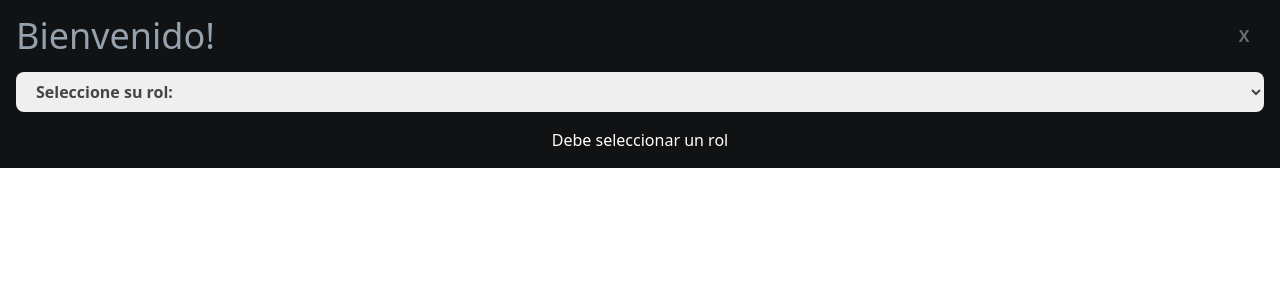
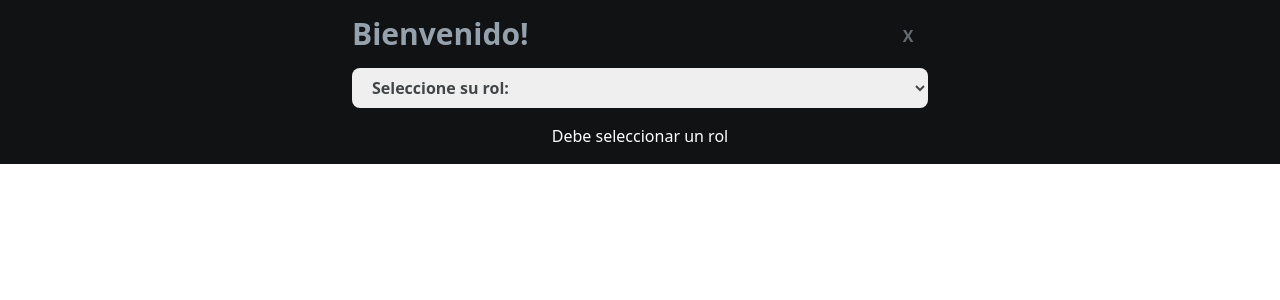
Before and after one commit to mcsmsxfm56/fleexw, a Next.js app in the folder flipper/: page /register in a window 1280 px wide. Shown: the top 300 px of the page. Built offline with nearby package versions, Linux system fonts and the light colour scheme.

Commit message:
Ajusto el width del formulario de registro

```diff
--- a/flipper/src/components/Register/CompanyRegisterForm.tsx
+++ b/flipper/src/components/Register/CompanyRegisterForm.tsx
@@ -6,7 +6,7 @@ import InputField from "../InputField";
 import LoadingSubmitForm from "../LoadingSubmitForm";
 import { Post_Company_Register } from "@/services/PostRegister";
 import { useRouter } from "next/router";
-import { useFormik } from "formik";
+import { Form, useFormik } from "formik";
 import * as yup from "yup";
 
 const harcodedData = {
@@ -79,11 +79,12 @@ const CompanyRegisterForm = () => {
       <h3 className="text-white font-bold">
         Todos los campos son obligatorios
       </h3>
-
       <form
         onSubmit={formik.handleSubmit}
         className="w-full flex flex-col items-center"
       >
+
+
         <InputField
           name="nombre"
           text="Nombre"
--- a/flipper/src/components/Register/RegisterForm.tsx
+++ b/flipper/src/components/Register/RegisterForm.tsx
@@ -33,13 +33,13 @@ const RegisterForm: React.FC = () => {
   };
 
   return (
-    <div className="rounded-lg flex flex-col items-center ">
-      <h1 className="text-[#95A1AC] mb-4 text-4xl self-baseline">
+    <div className="rounded-lg flex flex-col items-center max-w-xl m-auto relative">
+      <h1 className="text-[#95A1AC] mb-4 font-bold text-3xl self-baseline">
         Bienvenido!
       </h1>
 
       <button
-        className="w-[40px] h-[40px] text-[#646C70] rounded-3xl absolute right-[1em] font-bold hover:bg-slate-400 transition duration-200"
+        className="w-[40px] h-[40px] text-[#646C70] rounded-3xl absolute right-0 font-bold hover:bg-slate-400 transition duration-200"
         onClick={() => router.push("/")}
       >
         X
```
